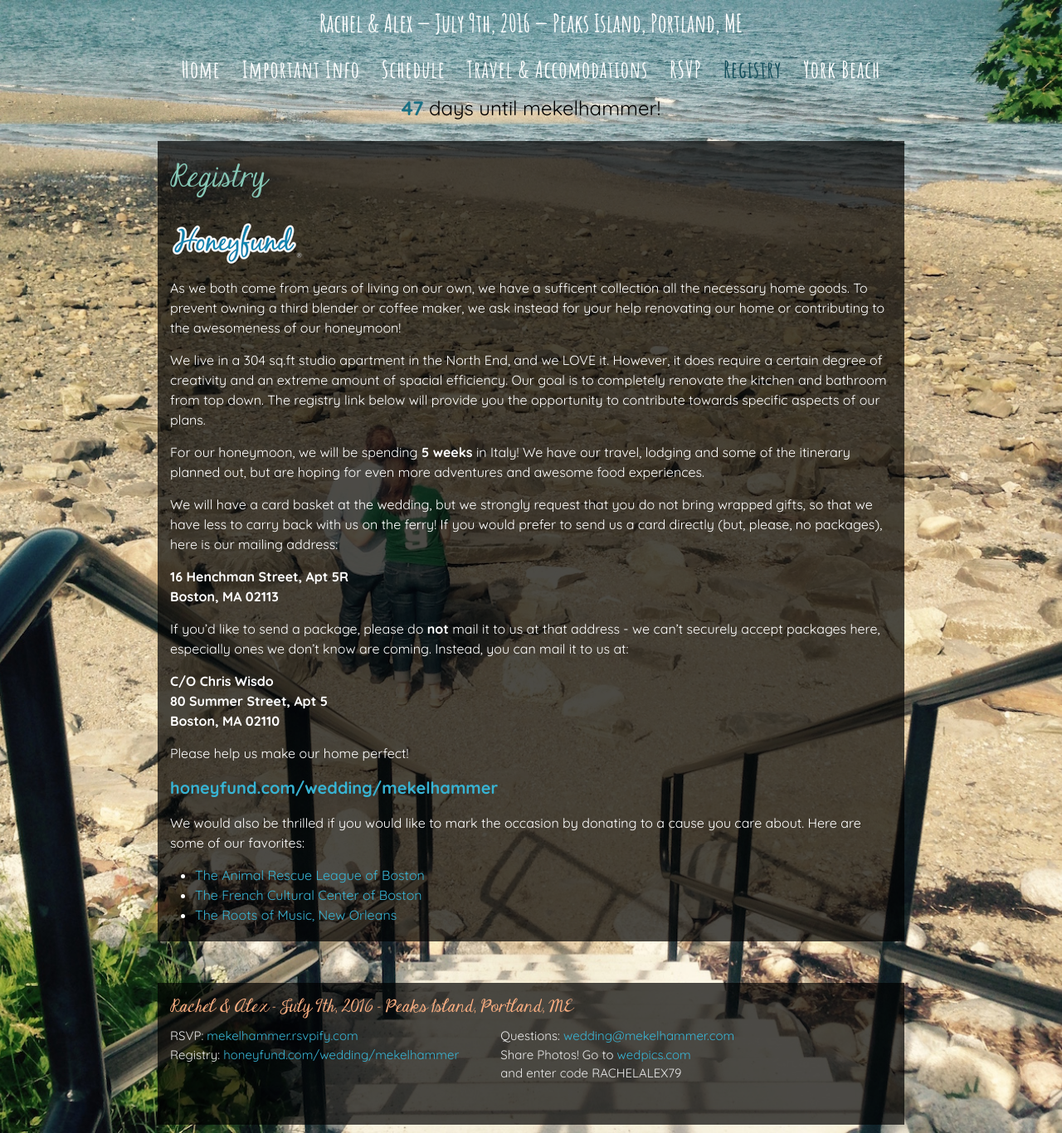
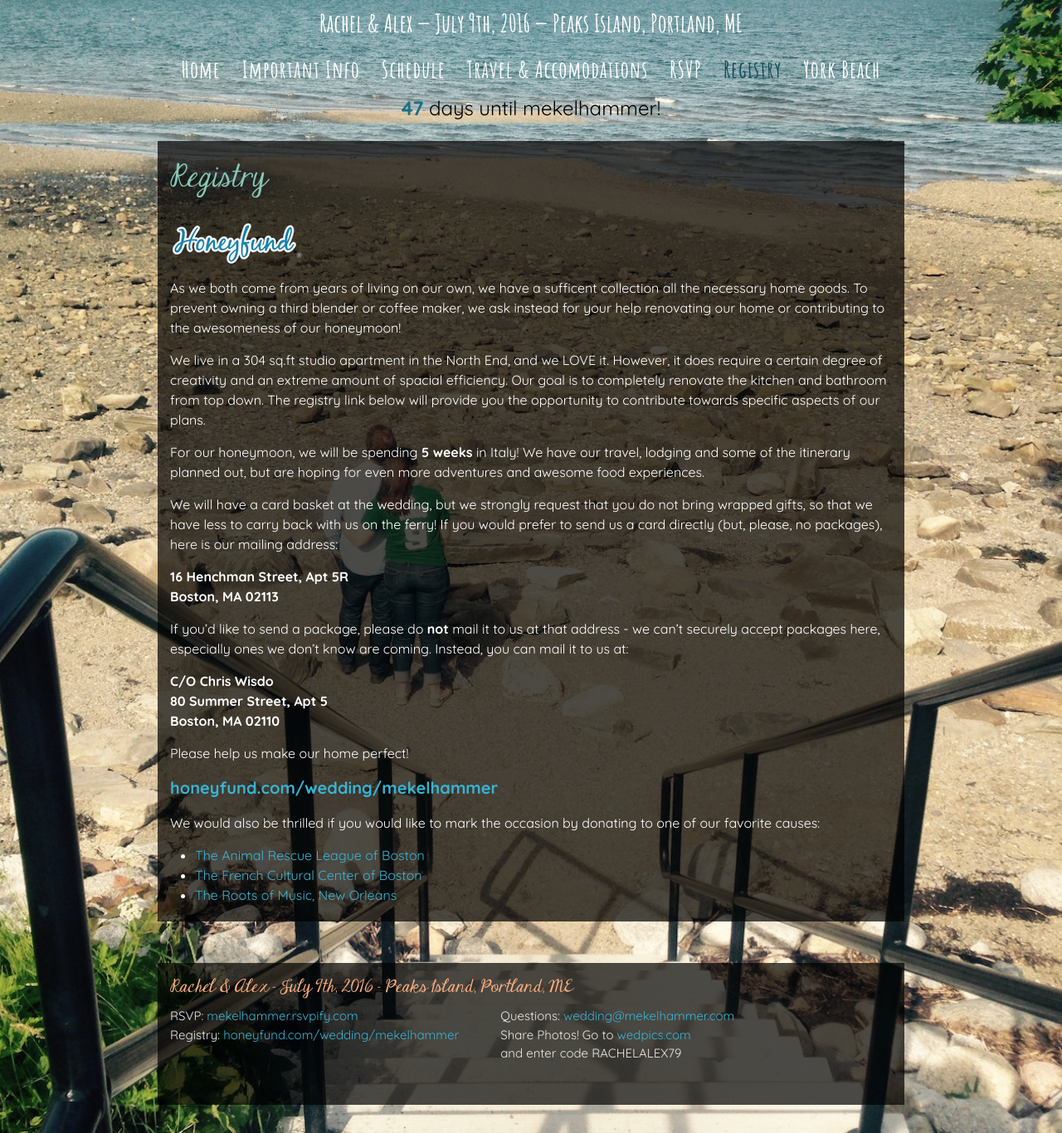
Before and after one commit to amekelburg/wedsite, a Jekyll site: the page built from 7-registry.md, in a window 1280 px wide and 1366 px high. Shown: the whole window at 83% size. Built offline with Jekyll 4.4.1, drawn with Linux system fonts in a browser that asks for light colours; some web fonts are replaced; comment, search, counter and statistics services are not loaded.

Commit message:
Update 7-registry.md

```diff
--- a/7-registry.md
+++ b/7-registry.md
@@ -27,7 +27,7 @@ Please help us make our home perfect!
 
 [honeyfund.com/wedding/mekelhammer](http://www.honeyfund.com/wedding/mekelhammer){:.large-link}
 
-We would also be thrilled if you would like to mark the occasion by donating to a cause you care about. Here are some of our favorites:
+We would also be thrilled if you would like to mark the occasion by donating to one of our favorite causes:
 
 * [The Animal Rescue League of Boston](http://www.arlboston.org/donate/)
 * [The French Cultural Center of Boston](http://frenchculturalcenter.org/donations/)
```
